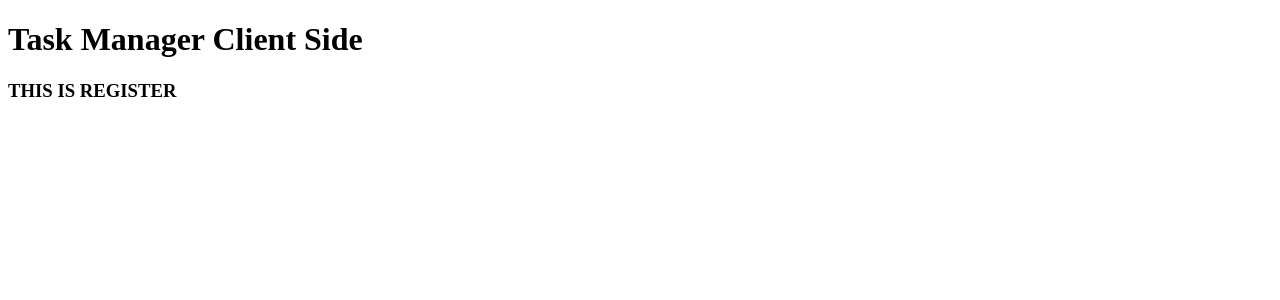
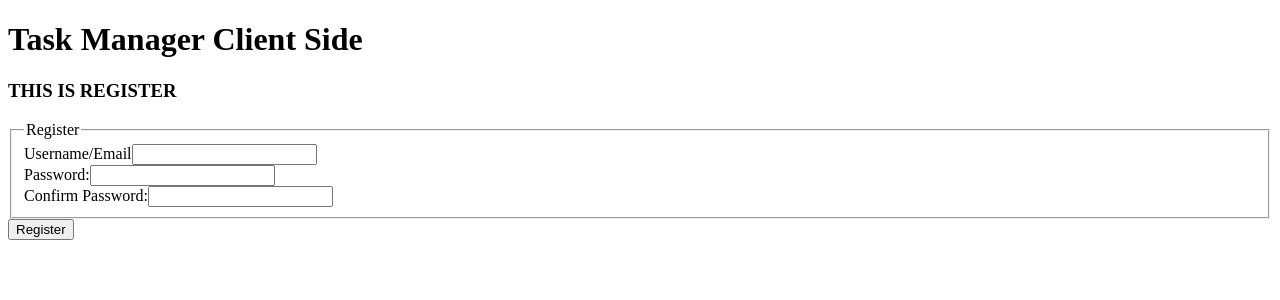
Before and after one commit to roiceliu/TaskManager-app, an Angular app: page /register in a window 1280 px wide. Shown: the top 300 px of the page. Built offline with nearby package versions, Linux system fonts and the light colour scheme.

Commit message:
form valiadtion-confirm Password for register works. Todo: password pattern check

```diff
--- /dev/null
+++ b/src/app/_helpers/formHelper.validator.ts
@@ -0,0 +1,11 @@
+import { AbstractControl, FormGroup, ValidationErrors, ValidatorFn } from "@angular/forms";
+
+export const MustMatch:ValidatorFn =
+    //call back function to get a form validated
+    (control: AbstractControl): ValidationErrors | null => {
+        const password = control.get('password');
+        const confirmPassword = control.get('confirmPassword');
+
+        // if not matching
+        return (password.value !== confirmPassword.value) ? { mustMatch: true } : null;
+}
--- a/src/app/_services/authentication.service.ts
+++ b/src/app/_services/authentication.service.ts
@@ -21,10 +21,12 @@
         this.currentUser = this.currentUserSubject.asObservable();
     }
 
+    //{Login status}: check if user still logged in
     public get currentUserValue(): User{
         return this.currentUserSubject.value;
     }
 
+    //{Login}
     login(userName: any, password: any) {
         // put user info in a formated package with header + body
         const headers = {
@@ -39,19 +41,37 @@
                 sessionStorage.setItem('currentUser', JSON.stringify(currentUser));
                 this.currentUserSubject.next(currentUser);
                 return;
-            },
-                catchError((e) => {
-                    throw 'Authentication-Service error in requesting from server. Details:' + e;
+            }),
+            catchError((e) => {
+                    throw 'Authentication-Service error  -failed login in requesting from server. Details:' + e;
             })
 
-            )
         )
     }
 
+    // {Logout}
     logout() {
         localStorage.removeItem('currentUser');
         this.currentUserSubject.next(null);
     }
+
+    //{Register user}
+    register(userName:string, password:string,confirmPassword:string) {
+        // put user info in a formated package with header + body
+        const headers = {
+            'Content-Type':'application/x-www-form-urlencoded',
+            'Accept': '*/*',
+        }
+
+        const body = new HttpParams().set('Email', userName).set('Password', password).set('ConfirmPassword', confirmPassword);
+
+        return this.http.post(`${environment.apiUrl}api/Account/register`, body, { headers }).pipe(
+            catchError((e) => {
+                throw 'Authentication-Service error  -failed Register in requesting from server. Details:' + e;
+            })
+        );
+    }
+
 
     private convert(JsonUser: any): User{
         let user: User = new User();
--- a/src/app/credential/login/login.component.html
+++ b/src/app/credential/login/login.component.html
@@ -4,7 +4,7 @@
   <fieldset>
     <legend>Login</legend>
     <div class="form-field">
-      <label>Username:</label>
+      <label>Email/UserName:</label>
       <input name="Username" formControlName="userName" />
     </div>
     <div class="form-field">
--- a/src/app/credential/login/login.component.ts
+++ b/src/app/credential/login/login.component.ts
@@ -1,5 +1,4 @@
 import { Component, OnInit } from '@angular/core';
-import { waitForAsync } from '@angular/core/testing';
 import { FormBuilder, FormGroup, Validators } from '@angular/forms';
 import { Router } from '@angular/router';
 import { AuthenticationService } from '../../_services/authentication.service';
@@ -30,8 +29,11 @@
   login() {
     const val = this.form.value;
     this.auth.login(val.userName, val.password).subscribe(
-      data => {
+     ( data) => {
         this.router.navigateByUrl('/');
+      },
+      (e) => {
+        console.log("login error occurs at login subscribe")
       }
     )
   }
--- a/src/app/credential/register/register.component.html
+++ b/src/app/credential/register/register.component.html
@@ -1,23 +1,54 @@
 <h3>THIS IS REGISTER</h3>
 
-<!-- <form [formGroup]='form'>
+<form [formGroup]="form">
   <fieldset>
     <legend>Register</legend>
-        <div class='form-field'>
+    <div class="form-field">
       <label>Username/Email</label>
-            <input name="Username" formControlName="userName" />
+      <input name="email" formControlName="email" />
+      <div *ngIf = 'submitted && formValue.email.errors'>
+        <div *ngIf="formValue.email.errors.required">
+          User email is required
+        </div>
+        <div *ngIf=" formValue.email.errors.email">
+            Please enter in email format
+          </div>
+      </div>
     </div>
     <div class="form-field">
       <label>Password:</label>
       <input name="password" formControlName="password" type="password" />
+      <div *ngIf="submitted && formValue.password.errors">
+        <div *ngIf="formValue.password.errors.required">
+          Password is required
         </div>
+        <div *ngIf="formValue.password.errors.minlength">
+            The Password must be at least 6 characters long.
+          </div>
+      </div>
+    </div>
+
     <div class="form-field">
       <label>Confirm Password:</label>
-            <input name="ConfirmPassword" formControlName="ConfirmPassword" type="password" />
+      <input
+        name="confirmPassword"
+        formControlName="confirmPassword"
+        type="password"
+      />
+      <div *ngIf="submitted">
+        <div *ngIf="formValue.confirmPassword.errors && formValue.confirmPassword.errors.required">
+          ConfirmPassword is required
+        </div>
+        <div *ngIf="form.errors && form.errors.mustMatch">
+            The confirmPassword doesn't match password
+          </div>
+      </div>
     </div>
   </fieldset>
   <div class="form-buttons">
     <button class="button button-primary" (click)="register()">Register</button>
   </div>
-
-</form> -->
+  <div *ngIf = 'error'>
+      {{error}}
+  </div>
+</form>
--- a/src/app/credential/register/register.component.ts
+++ b/src/app/credential/register/register.component.ts
@@ -1,4 +1,8 @@
 import { Component, OnInit } from '@angular/core';
+import { FormBuilder, FormControl, FormGroup, Validators } from '@angular/forms';
+import { Router } from '@angular/router';
+import { MustMatch } from 'src/app/_helpers/formHelper.validator';
+import { AuthenticationService } from 'src/app/_services/authentication.service';
 
 @Component({
   selector: 'app-register',
@@ -6,7 +10,47 @@
   styleUrls: ['./register.component.css'],
 })
 export class RegisterComponent implements OnInit {
-  constructor() {}
+  form: FormGroup;
+  error: string;
+  submitted: boolean;
 
-  ngOnInit(): void {}
+  constructor(private fileBuilder: FormBuilder, private router: Router, private auth: AuthenticationService) {}
+
+  ngOnInit(): void {
+    this.submitted = false;
+
+    this.form = new FormGroup({
+      email: new FormControl('', [Validators.required, Validators.email]),
+      // TODO: check the password pattern
+      password: new FormControl('', [Validators.required, Validators.minLength(6)]),
+      confirmPassword: new FormControl('', Validators.required)
+    },
+      {
+      //cross-field validations
+      validators: MustMatch
+      }
+    );
+
+  }
+
+  register() {
+    this.submitted = true;
+    if (this.form.invalid) return;
+
+    let val = this.form.value;
+    this.auth.register(val.email, val.password, val.confirmPassword).subscribe(
+      () => {
+        this.error = null;
+        this.router.navigate(['/login']);
+       },
+      (e) => {
+        this.error = 'Registration failed. Try again';
+      }
+    );
+  }
+
+  get formValue() {
+    return this.form.controls;
+  }
+
 }
```
Lines whose indentation alone changed are shown as unchanged.
